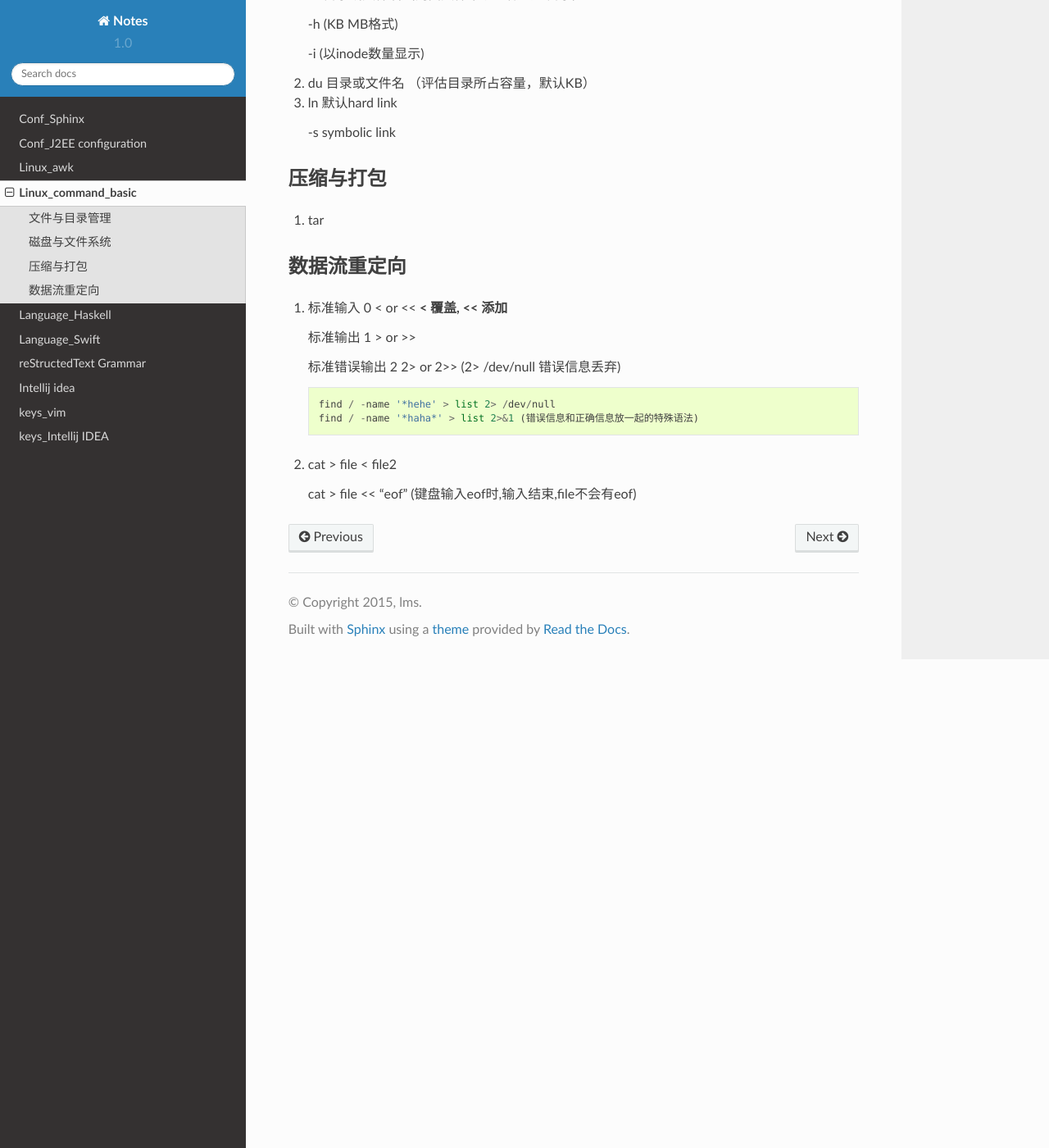
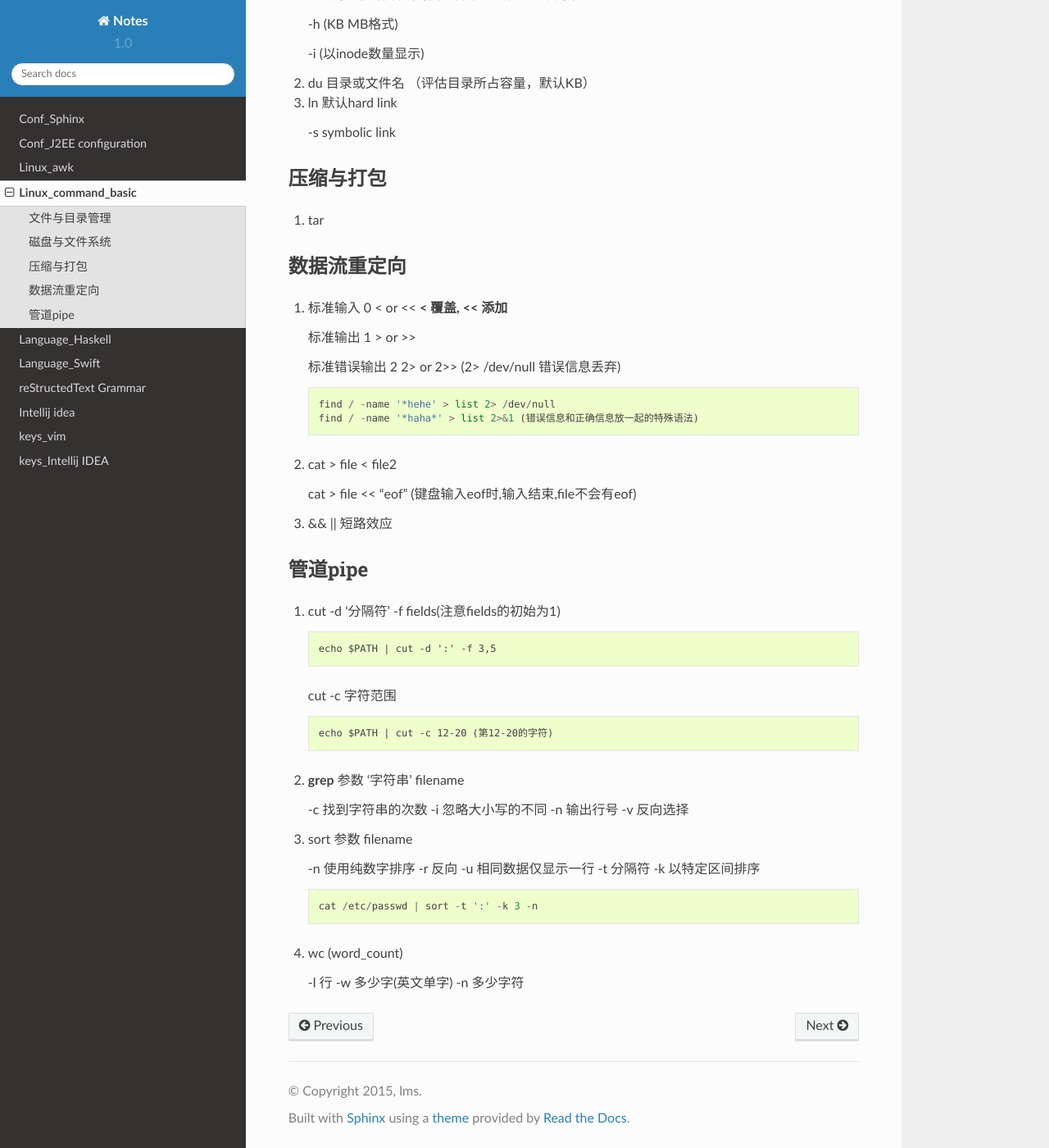
Before and after one commit to lmscsomg/Docs, a Sphinx documentation site: the page built from source/linux/command_basic.rst, in a window 1280 px wide and 1400 px high, scrolled down 1472 px. Shown: the whole window at 82% size. Built offline with Sphinx 7.4.7 and the Read the Docs theme 2.0.0, drawn with Linux system fonts in a browser that asks for light colours.

Commit message:
update the command_basic.rst

```diff
--- a/source/linux/command_basic.rst
+++ b/source/linux/command_basic.rst
@@ -105,3 +105,45 @@ Linux_command_basic
 2. cat > file < file2
 
    cat > file << "eof" (键盘输入eof时,输入结束,file不会有eof)
+
+3. && || 短路效应
+
+
+管道pipe
+---------
+1. cut -d '分隔符' -f fields(注意fields的初始为1)
+   ::
+
+        echo $PATH | cut -d ':' -f 3,5
+
+   cut -c 字符范围
+   ::
+
+        echo $PATH | cut -c 12-20 (第12-20的字符)
+
+
+2. **grep** 参数 '字符串' filename
+
+   -c 找到字符串的次数
+   -i 忽略大小写的不同
+   -n 输出行号
+   -v 反向选择
+
+3. sort 参数 filename
+
+   -n 使用纯数字排序
+   -r 反向
+   -u 相同数据仅显示一行
+   -t 分隔符
+   -k 以特定区间排序
+
+   ::
+
+        cat /etc/passwd | sort -t ':' -k 3 -n
+
+
+4. wc (word_count)
+
+   -l 行
+   -w 多少字(英文单字)
+   -n 多少字符
```
